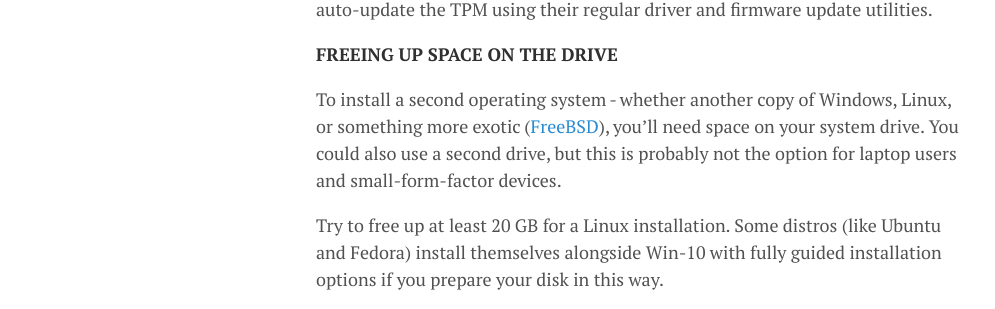
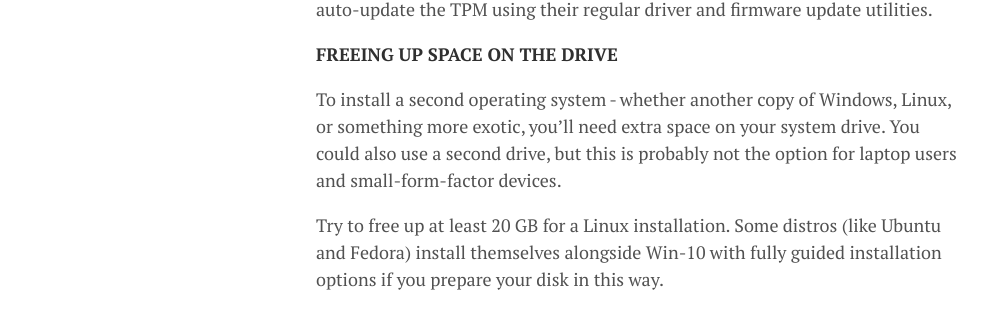
Before and after one commit to lgeurts/lgeurts.github.io, a Jekyll site: the page built from _posts/2019-03-19-dual-booting-windows-and-linux.md, in a window 1280 px wide and 900 px high, scrolled down 1303 px. Shown: the part 173-482 px from the top of the window, without its empty margins (0-995 px from the left). Built offline with Jekyll 4.4.1, drawn with Linux system fonts in a browser that asks for light colours; nearby versions of some CDN libraries; comment, search, counter and statistics services are not loaded.

Commit message:
Update 2019-03-19-dual-booting-windows-and-linux.md

```diff
--- a/_posts/2019-03-19-dual-booting-windows-and-linux.md
+++ b/_posts/2019-03-19-dual-booting-windows-and-linux.md
@@ -28,7 +28,7 @@ To mop it up, double-check that you have the latest firmware updates installed,
 
 **FREEING UP SPACE ON THE DRIVE**
 
-To install a second operating system - whether another copy of Windows, Linux, or something more exotic ([FreeBSD](https://www.freebsd.org/)), you'll need space on your system drive. You could also use a second drive, but this is probably not the option for laptop users and small-form-factor devices.
+To install a second operating system - whether another copy of Windows, Linux, or something more exotic, you'll need extra space on your system drive. You could also use a second drive, but this is probably not the option for laptop users and small-form-factor devices.
 
 Try to free up at least 20 GB for a Linux installation. Some distros (like Ubuntu and Fedora) install themselves alongside Win-10 with fully guided installation options if you prepare your disk in this way.
 
```
